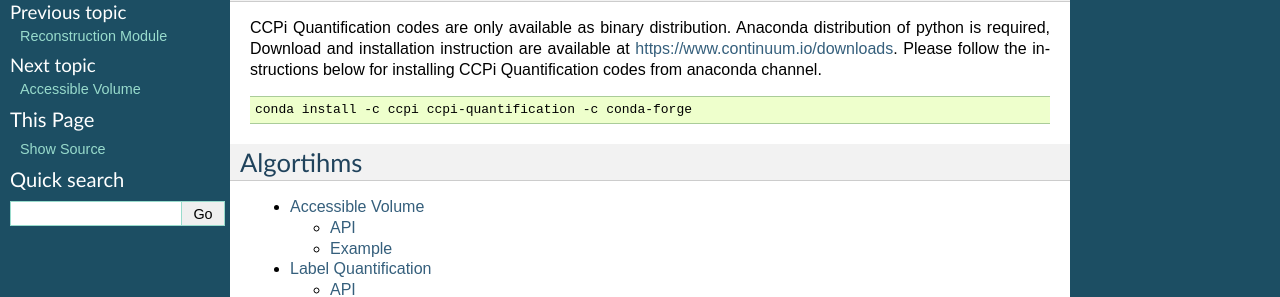
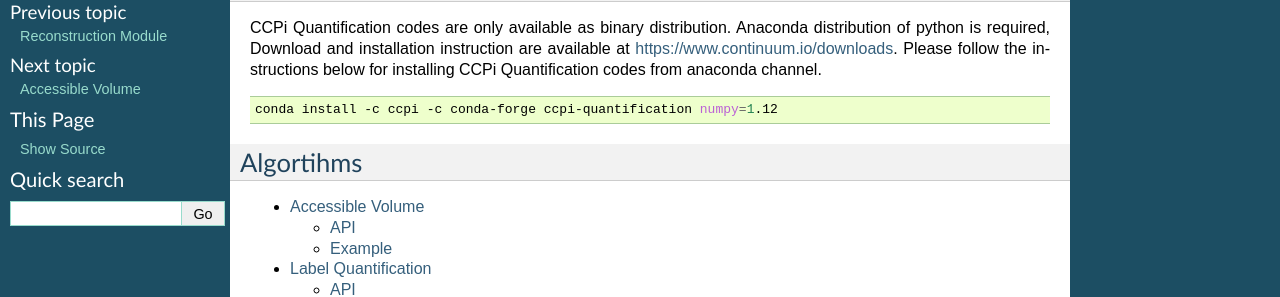
Before and after one commit to vais-ral/CIL-Docs, a Sphinx documentation site: the page built from docs/quantification.rst, in a window 1280 px wide. Shown: the part 131-428 px from the top of the page. Built offline with Sphinx 7.4.7, drawn with Linux system fonts in a browser that asks for light colours.

Commit message:
Update quantification.rst

```diff
--- a/docs/quantification.rst
+++ b/docs/quantification.rst
@@ -8,7 +8,7 @@ CCPi Quantification codes are only available as binary distribution. Anaconda di
 
 .. code-block:: shell
 
-   conda install -c ccpi ccpi-quantification -c conda-forge
+   conda install -c ccpi -c conda-forge ccpi-quantification numpy=1.12
 
 
 Algortihms
```
